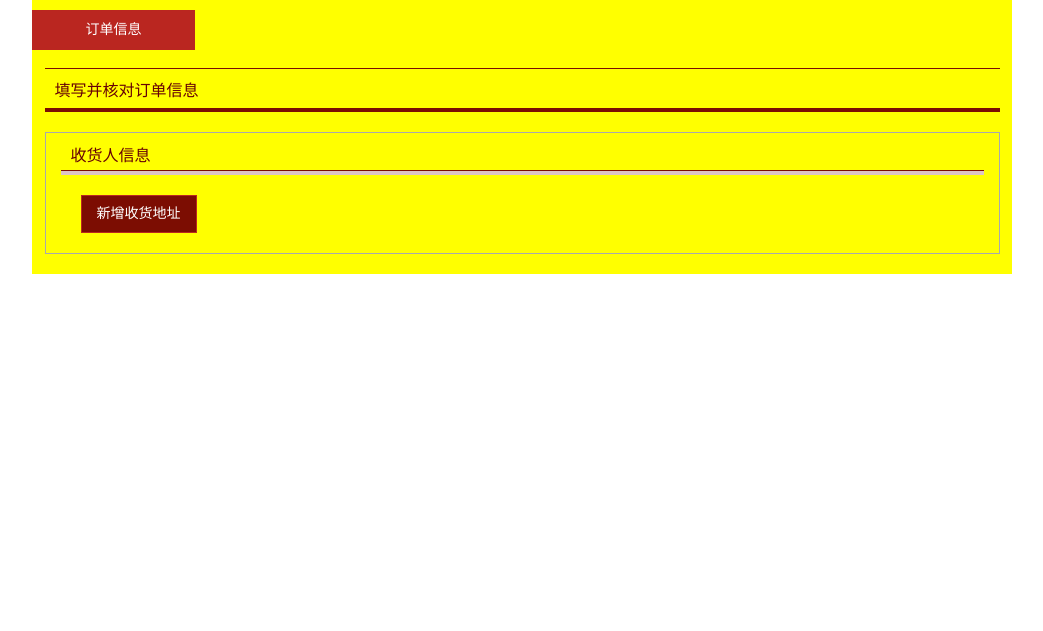
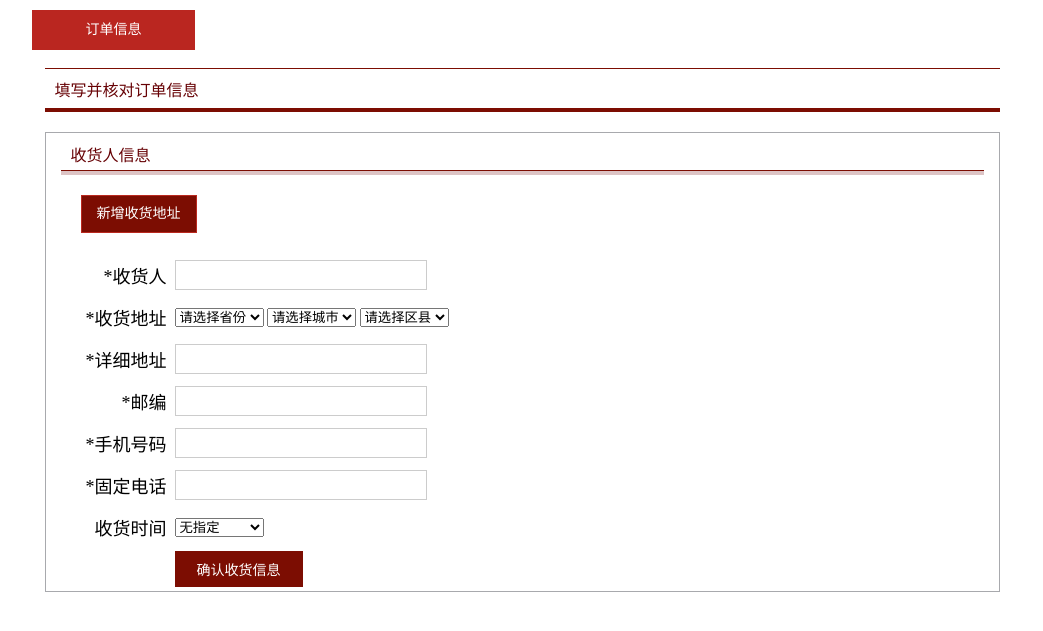
Before and after one commit to yongqiang-chen/project_Shiseido, a PHP site: page /html/confirm.html in a window 1280 px wide. Shown: the part 40-671 px from the top of the page, without its empty margins (118-1161 px from the left). Run offline with PHP 8.4, Linux system fonts and the light colour scheme; style sheets or scripts are compiled from the project's sources.

Commit message:
完成登录注册修改，宝贝详情页布局，确认订单页

```diff
--- a/src/html/confirm.html
+++ b/src/html/confirm.html
@@ -24,14 +24,57 @@
 					<span>新增收货地址</span>
 				</div>
 				<table class="fill-shipping">
-					<tr></tr>
-					<tr></tr>
-					<tr></tr>
-					<tr></tr>
-					<tr></tr>
-					<tr></tr>
-					<tr></tr>
-					<tr></tr>
+					<tr>
+						<th>*收货人</th>
+						<td>
+							<input type="text" name="name">
+						</td>
+					</tr>
+					<tr>
+						<th>*收货地址</th>
+						<td>
+							<select id="province"><option>请选择省份</option></select>
+							<select id="city"><option>请选择城市</option></select>
+							<select id="district"><option>请选择区县</option></select>
+						</td>
+					</tr>
+					<tr>
+						<th>*详细地址</th>
+						<td>
+							<input type="text" name="addr">
+						</td>
+					</tr>
+					<tr>
+						<th>*邮编</th>
+						<td><input type="text" name="zip"></td>
+					</tr>
+					<tr>
+						<th>*手机号码</th>
+						<td><input type="text" name="mobile"></td>
+					</tr>
+					<tr>
+						<th>*固定电话</th>
+						<td><input type="text" name="tel"></td>
+					</tr>
+					<tr>
+						<th>收货时间</th>
+						<td>
+							<select>
+								<option value="无指定">无指定</option>
+								<option value="周一到周五">周一到周五</option>
+								<option value="周六">周六</option>
+								<option value="周日">周日</option>
+							</select>
+						</td>
+					</tr>
+					<tr>
+						<th></th>
+						<td>
+							<button type="button" class="btn">
+								<span>确认收货信息</span>
+							</button>
+						</td>
+					</tr>
 				</table>
 			</div>
 		</div>
@@ -39,6 +82,6 @@
 
 	<div class="footer"></div>
 
-	<script type="text/javascript" src="../lib/requirejs/require.js" data-main="../js/detail"></script>
+	<script type="text/javascript" src="../lib/requirejs/require.js" data-main="../js/confirm"></script>
 </body>
 </html>
--- a/src/html/include/header.html
+++ b/src/html/include/header.html
@@ -27,7 +27,7 @@
 <div class="logo">
 	<div class="header_middle">
 		<div class="logo_center">
-			<a href="#">
+			<a href="http://localhost:8080/index.html">
 				<h1>
 					<img src="/images/logo.png">
 				</h1>
--- a/src/html/login.html
+++ b/src/html/login.html
@@ -16,13 +16,14 @@
 	<div class="page_signin">
 		<form id="main" class="login_old">
 			<h3>已经是会员</h3>
+			<div class="error"></div>
 			<p class="p1">马上登录获得更多会员咨询</p>
 			<div class="login-user">
-				<input type="text" id="phone" class="input_txt"  placeholder="手机号码">
+				<input type="text" id="phone" class="input_txt"  placeholder="手机号码" name="username">
 				<span class="phone"></span>
 			</div>
 			<div class="login-mima">
-				<input type="password" id="password" class="input_txt" placeholder="密码">
+				<input type="password" id="password" class="input_txt" placeholder="密码" name="password">
 				<span class="password"></span>
 			</div>
 			<div class="submit">登录</div>
--- a/src/js/confirm.js
+++ b/src/js/confirm.js
@@ -1,5 +1,59 @@
 require(["config"],function(){
-	require(["load"],function(){
+	require(["jquery", "load"],function(){
+		// 加载省份
+		function loadProvince() {
+			const url1 = "http://route.showapi.com/1149-1?showapi_appid=29550&showapi_sign=1b9802a551774e3480cb844e18f0ceef&level=1&page=1",
+				url2 = "http://route.showapi.com/1149-1?showapi_appid=29550&showapi_sign=1b9802a551774e3480cb844e18f0ceef&level=1&page=2";
+			// 读取两页省份数据
+			$.when($.ajax(url1,{dataType:"json"}), $.ajax(url2, {dataType:"json"}))
+			  .then(function(data1, data2){
+			  	// html 字符串
+			  	let html = "<option value='-1'>请选择省份</option>";
+			  	// 将省份数组遍历，每个省份信息添加到下拉列表项中
+				data1[0].showapi_res_body.data
+					.concat(data2[0].showapi_res_body.data)
+					.forEach(function(curr){
+						html += `<option value="${curr.id}">${curr.areaName}</option>`;
+					});
+				// 显示省份信息
+				$("#province").html(html);
+			});
+		}
 
+		// 加载城市
+		function loadCity() {
+			// 获取所选中的省份id
+			const prov_id = $("#province").val();
+			// 根据省份id查询城市信息
+			const url = `http://route.showapi.com/1149-2?showapi_appid=29550&showapi_sign=1b9802a551774e3480cb844e18f0ceef&parentId=${prov_id}`;
+			$.getJSON(url, function(data){
+				let html = "<option value='-1'>请选择城市</option>";
+				data.showapi_res_body.data.forEach(function(curr){
+					html += `<option value="${curr.id}">${curr.areaName}</option>`;
+				});
+				$("#city").html(html);
+			});
+		}
+
+		// 加载区县
+		function loadDistrict() {
+			// 获取所选中的城市id
+			const city_id = $("#city").val();
+			// 根据城市id查询区县信息
+			const url = `http://route.showapi.com/1149-2?showapi_appid=29550&showapi_sign=1b9802a551774e3480cb844e18f0ceef&parentId=${city_id}`;
+			$.getJSON(url, function(data){
+				let html = "<option value='-1'>请选择区县</option>";
+				data.showapi_res_body.data.forEach(function(curr){
+					html += `<option value="${curr.id}">${curr.areaName}</option>`;
+				});
+				$("#district").html(html);
+			});
+		}
+
+		loadProvince();
+		// 省份选择发生改变，则加载城市
+		$("#province").on("change", loadCity);
+		// 城市选择发生改变，加载区县
+		$("#city").on("change", loadDistrict);
 	});
 });
--- a/src/php/users.php
+++ b/src/php/register.php
@@ -1,6 +1,6 @@
 <?php
 	//跨域
-	header(""Access-Control-Allow-Origin:*"");
+	header("Access-Control-Allow-Origin:*");
 	/* 注册 */
 	$username = $_POST["username"];
 	$password = $_POST["password"];
--- a/src/sass/confirm.scss
+++ b/src/sass/confirm.scss
@@ -10,7 +10,7 @@ a {text-decoration:none; }
 	width: 980px;
 	min-height:100px;
 	height: auto !important;
-	background: yellow;
+	/*background: yellow;*/
 	margin: 40px auto;
 	overflow: hidden;
 	.shopping-step-item{
@@ -84,7 +84,60 @@ a {text-decoration:none; }
     		    width: 100%;
     		    margin: 0 auto;
     		    border-color: grey;
-
+    		    tr{
+					display: table-row;
+				    vertical-align: inherit;
+				    border-color: inherit;
+				    th{
+				    	padding-left: 20px;
+				    	font-size: 18px;
+    					color: #000;
+    					text-align: right;
+					    padding-right: 6px;
+					    font-weight: 400;
+					    width: 12%;
+					    white-space: nowrap;
+					    font-style: normal;
+				    }
+				    td{
+				    	font-size: 14px;
+					    color: #000;
+					    height: 40px;
+					    vertical-align: middle;
+					    position: relative;
+					    padding: 0;
+					    padding-left: 0!important;
+					    input{
+					    	height: 28px;
+						    background: #fff;
+						    border: 1px solid #ccc;
+						    padding: 0 10px;
+						    font-size: 14px;
+						    color: #000;
+						    line-height: 28px;
+					        width: 230px
+					    }
+				    }
+    		    }
+    		    .btn{
+    		    	background: #7c0d02!important;
+    		    	width: 128px;
+				    height: 36px;
+				    line-height: 36px;
+				    display: block;
+				    color: white;
+			        border: 0 none!important;
+				    cursor: pointer;
+				    font-weight: normal;
+			        outline: thin none transparent;
+			        text-align: center;
+			        span{
+					    height: 36px;
+					    line-height: 36px;
+					    font-size: 14px;
+					    display: block;
+			        }
+    		    }
 	    	}
 	    }
 	}
```
Also changed, not shown: src/html/detail.html (+56 -0 lines), src/html/register.html (+4 -3 lines), src/js/list.js (+9 -0 lines), src/js/login.js (+35 -21 lines), src/js/register.js (+7 -1 lines), src/mock/test.json (+15 -15 lines), src/php/login.php (added, +30 -0 lines), src/sass/detail.scss (+115 -0 lines).
